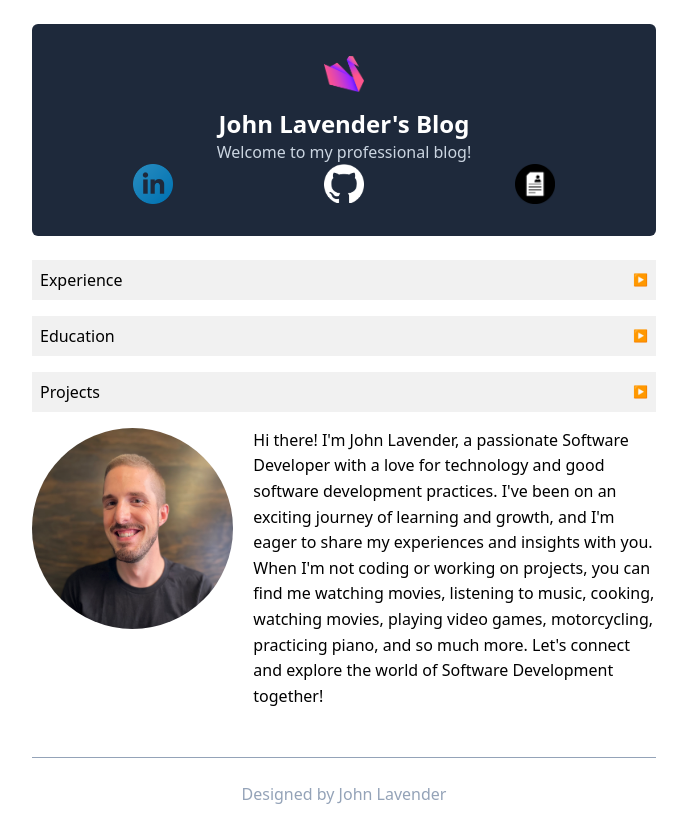
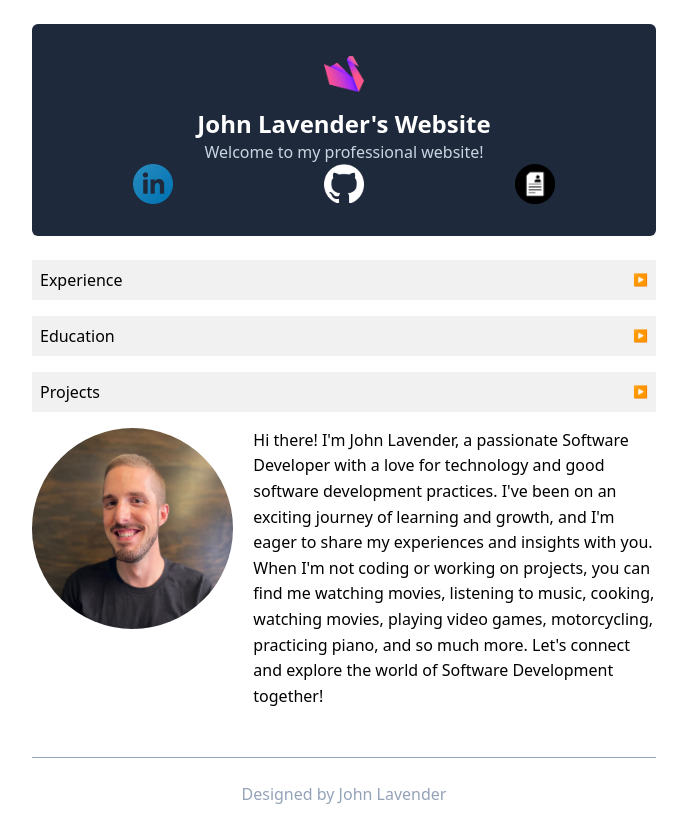
Before and after one commit to JohnLavender474/my-blog, a Next.js app: page / in a window 1280 px wide. Shown: the whole page, without its empty margins (296-983 px from the left). Built offline with nearby package versions, Linux system fonts and the light colour scheme.

Commit message:
Change from 'blog' to 'website'

```diff
--- a/app/head.tsx
+++ b/app/head.tsx
@@ -1,7 +1,7 @@
 export default function Head() {
   return (
     <>
-      <title>John Lavender's Blog</title>
+      <title>John Lavender's Website</title>
       <meta content="width=device-width, initial-scale=1" name="viewport" />
       <link rel="icon" href="/favicon.ico" />
     </>
--- a/app/layout.tsx
+++ b/app/layout.tsx
@@ -18,9 +18,9 @@ export default function RootLayout({
           alt={"logo"}
         />
         <Link href="/">
-          <h1 className="text-2xl text-white font-bold mt-4">John Lavender's Blog</h1>
+          <h1 className="text-2xl text-white font-bold mt-4">John Lavender's Website</h1>
         </Link>
-        <p className="text-slate-300">Welcome to my professional blog!</p>
+        <p className="text-slate-300">Welcome to my professional website!</p>
         <div className="grid grid-cols-3 gap-3">
           <div style={{margin: "auto", width: "50px" }}>
             <a href="https://linkedin.com/in/john-michael-lavender" target="_blank" rel="noreferrer">
```
